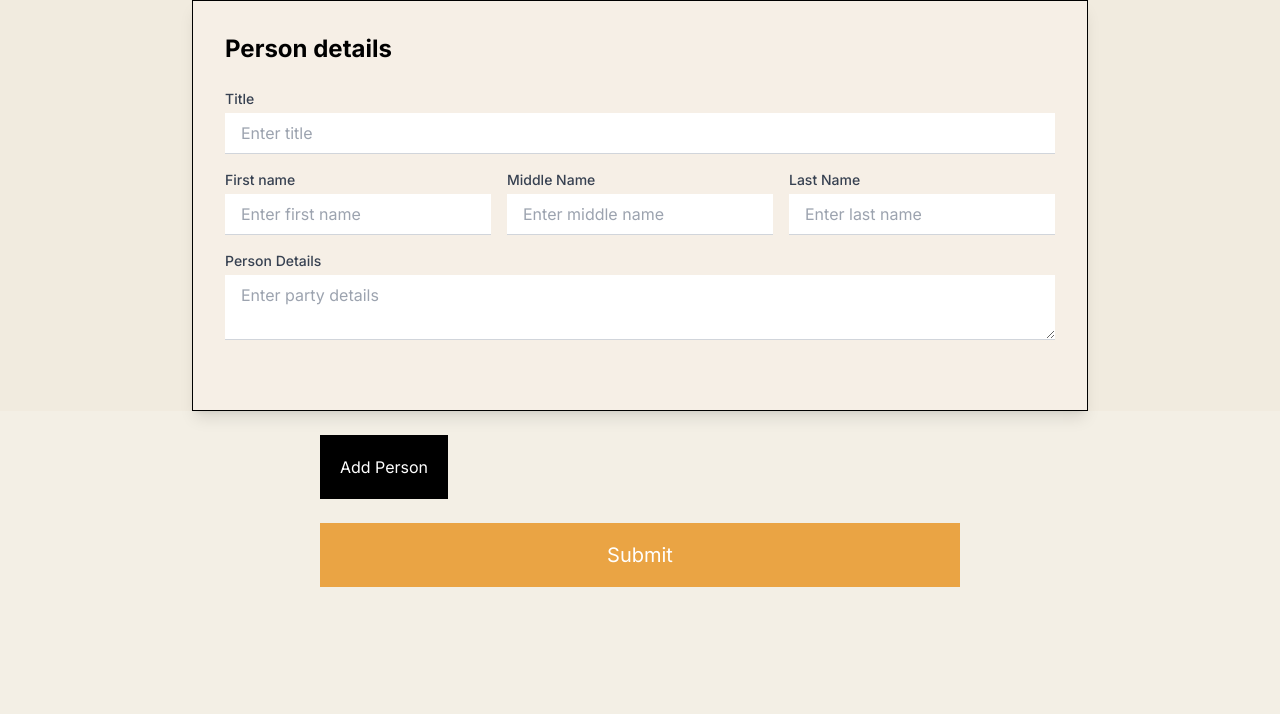
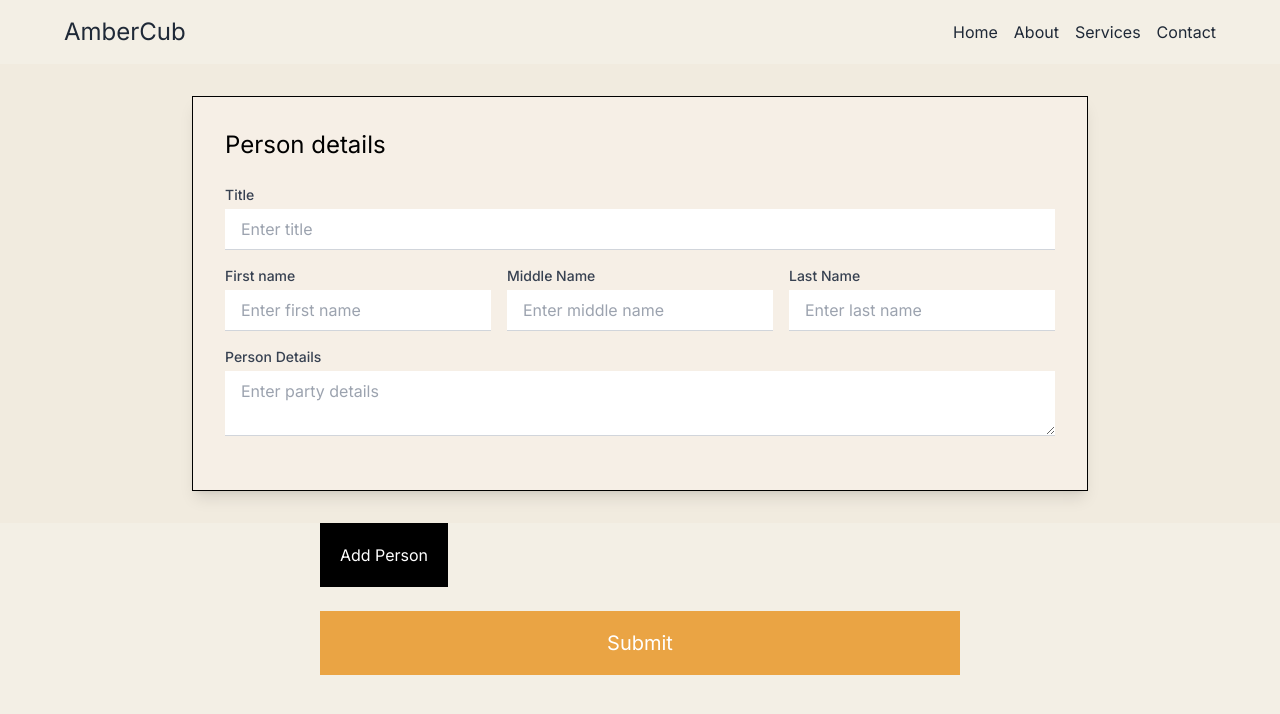
Before and after one commit to PRINCEjain0/Prodools, a Next.js app: page /location/create in a window 1280 px wide. Shown: the top 714 px of the page. Built offline with nearby package versions, Linux system fonts and the light colour scheme.

Commit message:
made changes

```diff
--- a/app/(routes)/location/create/page.jsx
+++ b/app/(routes)/location/create/page.jsx
@@ -1,68 +1,5 @@
-// "use client"
-// import Navbar from '@/components/Navbar';
-// import React, { useState } from 'react';
-// // import Select from 'react-select';
-
-// const DynamicForm = () => {
-
-
-//   const [inputs, setInputs] = useState([{ dropdown: '', text: '' }]);
-
-//   const addInput = () => {
-//     setInputs([...inputs, { dropdown: '', text: '' }]);
-//   };
-
-//   const handleDropdownChange = (index, value) => {
-//     const newInputs = [...inputs];
-//     newInputs[index].dropdown = value;
-//     setInputs(newInputs);
-//   };
-
-//   const handleTextChange = (index, value) => {
-//     const newInputs = [...inputs];
-//     newInputs[index].text = value;
-//     setInputs(newInputs);
-//   };
-//   return (
-//     <>
-//     <Navbar/>
-//     <div className="p-6 bg-cream-2 h-screen flex flex-col items-center">
-//       <button
-//         onClick={addInput}
-//         className="mb-4 p-2  shadow-md"
-//       >
-//         Button to add another dropdown-input pair
-//       </button>
-//       {inputs.map((input, index) => (
-//         <div key={index} className="mb-4 flex items-center space-x-4">
-//           <select
-//             value={input.dropdown}
-//             onChange={(e) => handleDropdownChange(index, e.target.value)}
-//             className="w-40  h-12 px-3 py-2 border-b  bg-white  "
-//           >
-//             <option value="">Dropdown</option>
-//             <option value="option1">Option 1</option>
-//             <option value="option2">Option 2</option>
-//             <option value="option3">Option 3</option>
-//           </select>
-//           <input
-//             type="text"
-//             value={input.text}
-//             onChange={(e) => handleTextChange(index, e.target.value)}
-//             className="w-80  h-12 px-3 py-2 border-b  focus:outline-none focus:ring focus:ring-blue-200 text-gray-700"
-//             placeholder="Input type text"
-//           />
-//         </div>
-//       ))}
-//     </div>
-
-
-//     </>
-//   );
-// };
-
-// export default DynamicForm;
-"use client"
+"use client";
+import Navbar from '@/components/Navbar';
 import React, { useState } from 'react';
 
 const DynamicPersonForm = () => {
@@ -78,12 +15,12 @@ const DynamicPersonForm = () => {
 
   return (
     <>
-    <div className=" flex  justify-center bg-gray-100 bg-cream-1">
-      <div className="bg-[#F6EFE6] p-8 border border-black shadow-lg max-w-4xl w-full ">
-        <h2 className="text-2xl font-bold mb-6">Person details</h2>
-
+    <Navbar/>
+    <div className="flex flex-col items-center bg-cream-1 py-8">
+      <div className="max-w-4xl w-full space-y-8">
         {persons.map((person, index) => (
-          <div key={person.id} className="mb-8">
+          <div key={person.id} className="p-8 border border-black shadow-lg bg-[#F6EFE6]">
+            <h2 className="text-2xl mb-6">Person details</h2>
             <div className="mb-4">
               <label className="block text-sm font-medium text-gray-700">Title</label>
               <input type="text" placeholder="Enter title" className="w-full px-4 py-2 mt-1 border-b border-gray-300 focus:border-gray-400 focus:ring-0 outline-none" />
@@ -110,21 +47,20 @@ const DynamicPersonForm = () => {
             </div>
 
             {persons.length > 1 && (
-              <button onClick={() => removePerson(person.id)} className="bg-red-500 text-white px-4 py-2 rounded-md">Remove Person</button>
+              <button onClick={() => removePerson(person.id)} className="bg-red-500 text-white px-4 py-2">Remove Person</button>
             )}
           </div>
         ))}
+      </div>
 
 
-      </div>
+    </div>
+     <div className="flex justify-between ">
+     <button onClick={addPerson} className="bg-black text-md w-32 h-16 text-white px-4 py-1 ml-80">Add Person</button>
+   </div>
 
-    </div>
-     <div className="flex justify-between mt-6">
-     <button onClick={addPerson} className="bg-black text-md w-32 h-16 text-white px-4 py-1 ml-80 ">Add Person</button>
-
-   </div>
    <div className='flex justify-center mt-6'>
-   <button className="bg-[#EAA444] w-screen text-xl h-16 text-white px-4 mx-80 ">Submit</button>
+     <button className="bg-[#EAA444] w-screen text-xl h-16 text-white px-4 mx-80">Submit</button>
    </div>
    </>
   );
```
